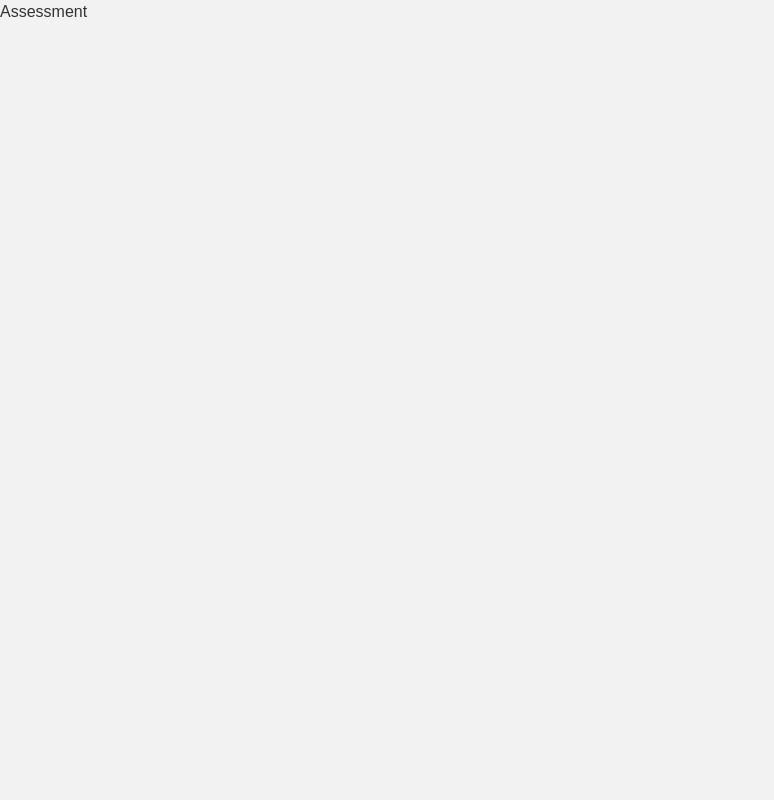
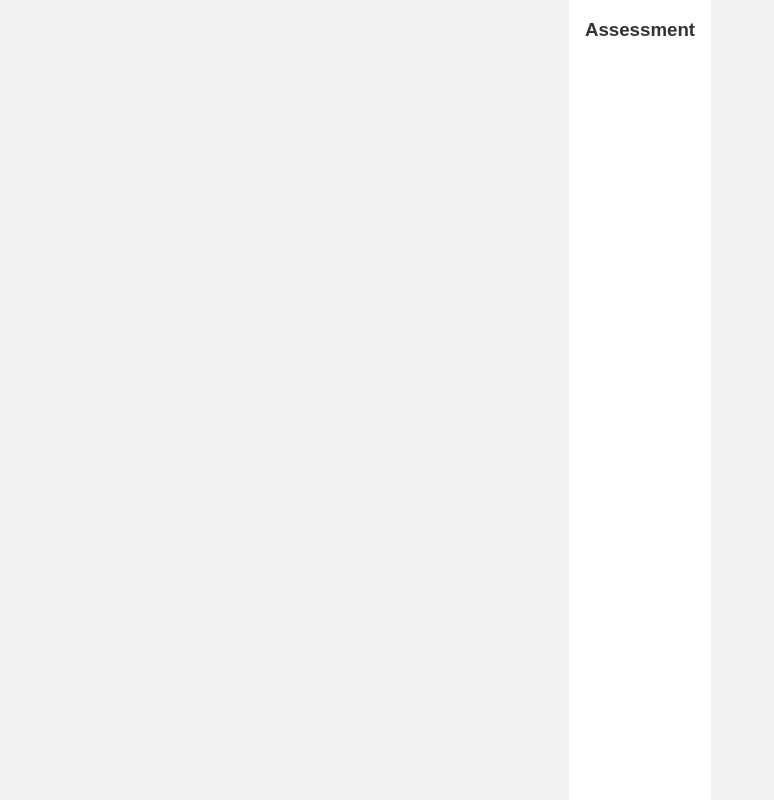
Before and after one commit to marybethsato/uvaro-assess, a React (Create React App) app: page /assessment in a window 1280 px wide. Shown: the whole page, without its empty margins (0-774 px from the left). Built offline with nearby package versions, Linux system fonts and the light colour scheme.

Commit message:
added theme.ts

```diff
--- a/src/components/Layout.tsx
+++ b/src/components/Layout.tsx
@@ -13,24 +13,14 @@ const LayoutContainer = styled.div`
   margin: 0 auto;
   background-color: #fff;
   max-width: 480px;
+  overflow: hidden;
 `;
-//
+
 //   color: ${(props) => props.theme.colors.text};
+// footer height: calc(var(--vh, 1vh) * 100 + [footer height]);
 
 const Layout = ({ children }: LayoutProps): ReactElement => {
   return <LayoutContainer>{children}</LayoutContainer>;
 };
 
-// const styles: { container: CSSProperties } = {
-//   container: {
-//     height: "calc(var(--vh) * 100)",
-//     display: "flex",
-//     flexDirection: "column",
-//     // alignItems: 'center',
-//     padding: "20px",
-//     // margin: '0 auto',
-//     // maxWidth: '600px',
-//   },
-// };
-
 export default Layout;
--- a/src/pages/Assessment.tsx
+++ b/src/pages/Assessment.tsx
@@ -1,7 +1,13 @@
+import Layout from "../components/Layout";
+
 type Props = {};
 
 const Assessment = (props: Props) => {
-  return <div>Assessment</div>;
+  return (
+    <Layout>
+      <h3>Assessment</h3>
+    </Layout>
+  );
 };
 
 export default Assessment;
--- a/src/pages/Welcome.tsx
+++ b/src/pages/Welcome.tsx
@@ -5,7 +5,7 @@ type Props = {};
 const Welcome = (props: Props) => {
   return (
     <Layout>
-      <h2>Welcome Page</h2>
+      <h3>Welcome Page</h3>
     </Layout>
   );
 };
```
Also changed, not shown: src/styles/theme.ts (added, +10 -0 lines).
